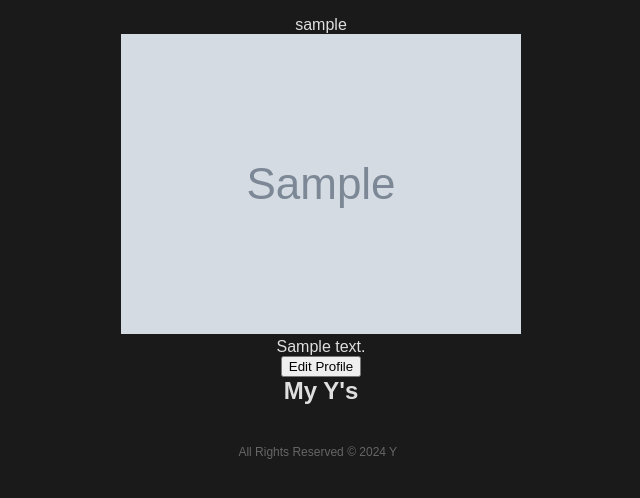
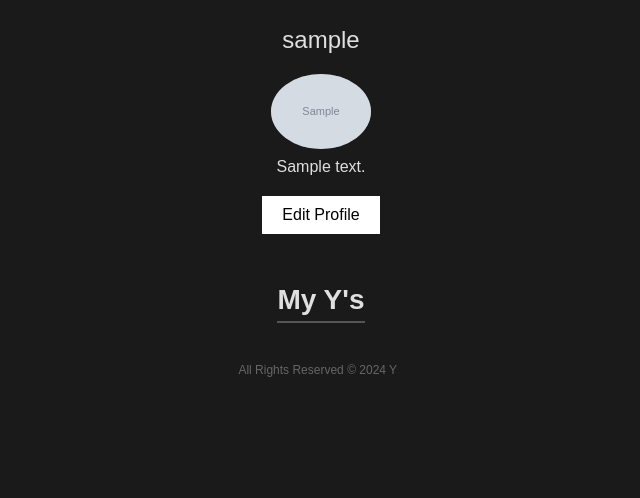
Before and after one commit to tylerbui/project3, a Django app: page /profile/ in a window 1280 px wide. Shown: the part 54-552 px from the top of the page, without its empty margins (319-959 px from the left). Run offline with Django 4.2, Linux system fonts and the light colour scheme; a user stored in the database is signed in; tables that the repository leaves empty hold one stand-in row (values such as "Sample post"); grey boxes marked "Sample" are stand-in pictures.

Commit message:
adds profile page css

```diff
--- a/main_app/static/css/style.css
+++ b/main_app/static/css/style.css
@@ -250,6 +186,117 @@ body > main > div > div > div.post-interactions > button:hover {
 }
 
 
+/* PROFILE PAGE */
+
+.profile-container {
+    margin: 0 auto;
+    text-align: center;
+  }
+
+  .profile-header {
+    margin-bottom: 50px;
+  }
+
+  .profilepage-profile-photo {
+    width: 100px;
+    border-radius: 100%;
+    background-color: #777;
+    display: inline-block;
+    margin-top: 20px;
+  }
+
+  .profile-username {
+    font-size: 24px;
+    margin-top: 10px;
+  }
+
+  .profile-bio {
+    font-size: 16px;
+    margin-top: 5px;
+  }
+
+  .edit-profile {
+    display: block;
+    margin: 20px auto;
+    padding: 10px 20px;
+    font-size: 16px;
+    color: black;
+    background-color: white;
+    border: none;
+    cursor: pointer;
+  }
+
+  .content h2 {
+    font-size: 28px;
+    border-bottom: 2px solid #555;
+    display: inline-block;
+    padding-bottom: 5px;
+  }
+
+
+/* FORMS / SIGN UP / LOGIN */
+
+form {
+    max-width: 400px;
+    margin: 0 auto;
+}
+
+form>p {
+    margin-bottom: 20px;
+}
+
+label {
+    display: block;
+    margin-bottom: 5px;
+}
+
+input {
+    width: 100%;
+    padding: 8px;
+    margin-top: 5px;
+    margin-bottom: 10px;
+    background-color: var(--secondary-text);
+    border-radius: 5px;
+    color: var(--main-text);
+}
+
+input:focus {
+    outline: none;
+}
+
+span.helptext {
+    font-size: 1.5vmin;
+    color: var(--secondary-text);
+    display: block;
+    margin-top: 5px;
+}
+
+body>main>form>ul {
+    font-size: 1.5vmin;
+    text-align: left;
+    color: var(--secondary-text)
+}
+
+.btn {
+    background-color: #000;
+    color: #fff;
+    padding: 10px;
+    border: none;
+    cursor: pointer;
+    font-size: 1.5vmin;
+    border-radius: 5px;
+    text-transform: uppercase;
+}
+
+.btn:hover {
+    background-color: var(--main-text);
+    color: #000;
+}
+
+body > main > form > button {
+    width: 100%;
+}
+
 /* MEDIA QUERIES */
 @media screen and (max-width: 490px) {
 
```
Also changed, not shown: other parts of main_app/static/css/style.css (+0 -64 lines).
